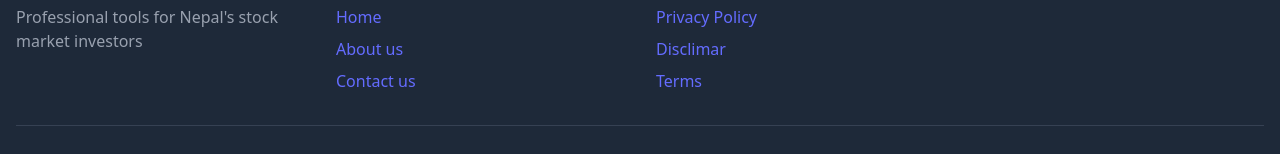
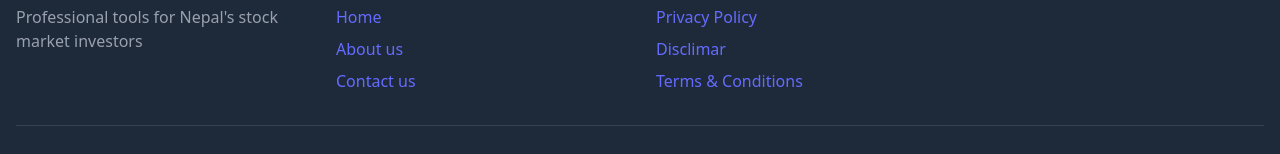
Before and after one commit to prakashydv01/Share-calculator, a React (Vite) app: page / in a window 1280 px wide. Shown: the part 5557-5711 px from the top of the page. Built offline with nearby package versions, Linux system fonts and the light colour scheme.

Commit message:
terms page update

```diff
--- a/src/components/Footer.jsx
+++ b/src/components/Footer.jsx
@@ -31,7 +31,7 @@ const Footer = () => {
             <ul className="space-y-2">
               <li><a href="/privacy" className="text-gray-400 hover:text-white transition">Privacy Policy</a></li>
               <li><a href="/disclaimer" className="text-gray-400 hover:text-white transition">Disclimar</a></li>
-              <li><a href="/terms" className="text-gray-400 hover:text-white transition">Terms</a></li>
+              <li><a href="/terms" className="text-gray-400 hover:text-white transition">Terms & Conditions</a></li>
             </ul>
           </div>
         </div>
```
